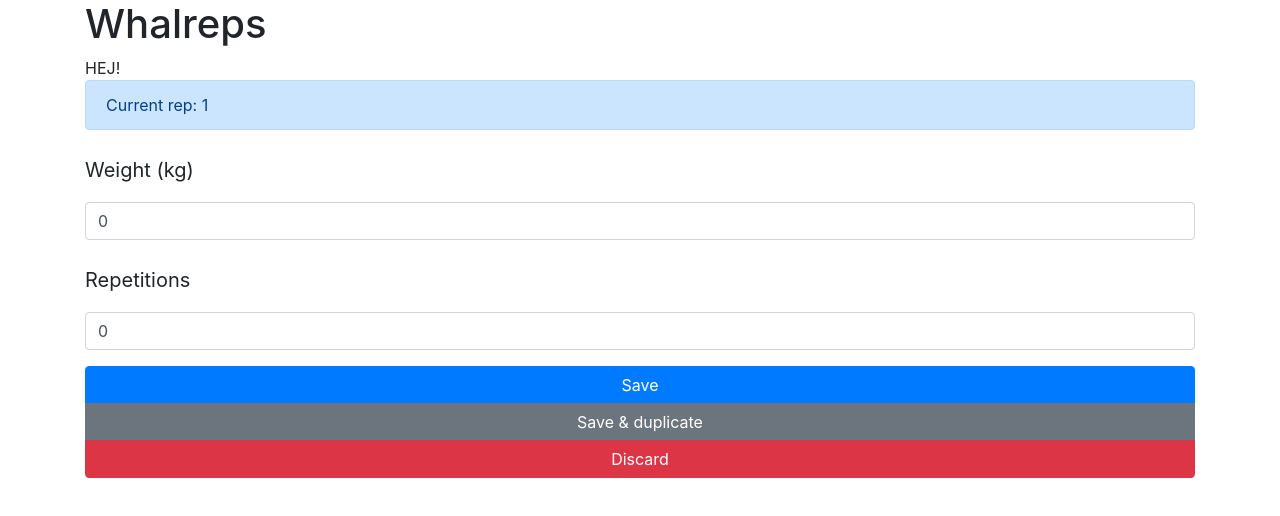
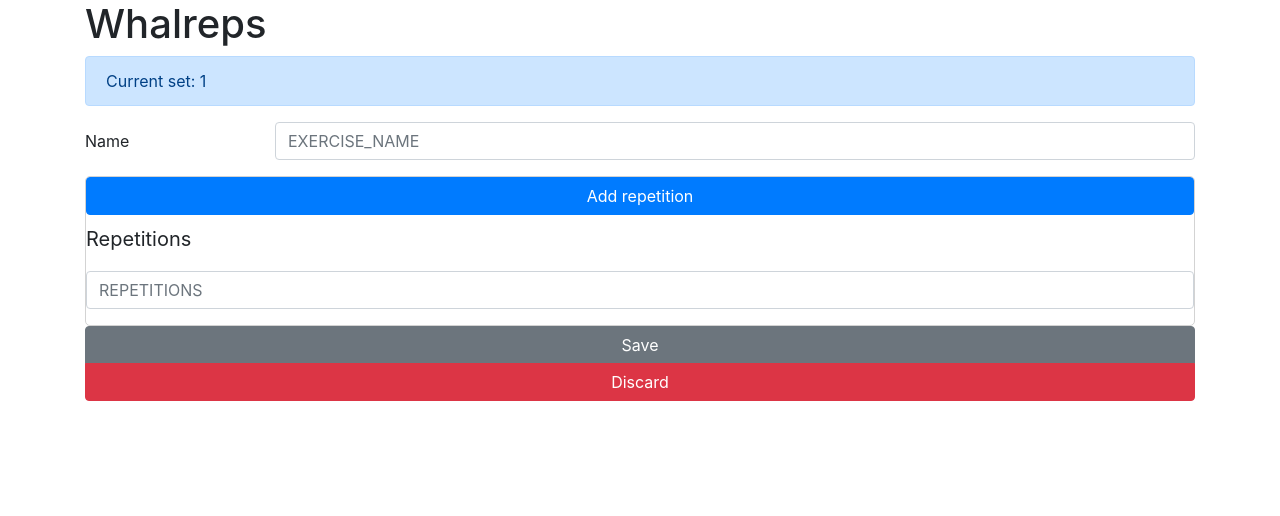
Before and after one commit to jwanglof/whalreps, a React (Create React App) app: page / in a window 1280 px wide. Shown: the top 516 px of the page. Built offline with nearby package versions, Linux system fonts and the light colour scheme; the HTML template or start-up script is replaced by a standard one.

Commit message:
Stuff, etc.. Too tired

```diff
--- a/src/actions/creators/repetition.js
+++ b/src/actions/creators/repetition.js
@@ -1,5 +1,6 @@
 import {
   ADD_REPETITION,
+  GET_EMPTY_REPETITION_WITH_ID,
   INCREASE_REPETITION_ID,
   REMOVE_REPETITION
 } from "../types/repetition";
@@ -15,3 +16,7 @@ export function removeRepetition(index) {
 export function increaseRepetitionId() {
   return { type: INCREASE_REPETITION_ID };
 }
+
+export function getEmptyRepetitionWithId() {
+  return { type: GET_EMPTY_REPETITION_WITH_ID };
+}
--- a/src/actions/types/repetition.js
+++ b/src/actions/types/repetition.js
@@ -1,3 +1,4 @@
 export const ADD_REPETITION = "ADD_REPETITION";
 export const REMOVE_REPETITION = "REMOVE_REPETITION";
 export const INCREASE_REPETITION_ID = "INCREASE_REPETITION_ID";
+export const GET_EMPTY_REPETITION_WITH_ID = "GET_EMPTY_REPETITION_WITH_ID";
--- a/src/components/App.js
+++ b/src/components/App.js
@@ -10,7 +10,7 @@ class App extends Component {
           <h1>Whalreps</h1>
         </header>
         <NewSetConnected />
-        <NewRepetitionConnected />
+        {/*<NewRepetitionConnected />*/}
       </div>
     );
   }
--- /dev/null
+++ b/src/components/new-set/NewSet.css
@@ -0,0 +1,4 @@
+.NewSet {
+  border: 1px solid lightgray;
+  border-radius: 5px;
+}
--- a/src/components/new-set/NewSet.js
+++ b/src/components/new-set/NewSet.js
@@ -1,14 +1,133 @@
 import React, { Component } from "react";
 import { connect } from "react-redux";
+import {
+  Alert,
+  Button,
+  ButtonGroup,
+  Col,
+  Form,
+  FormGroup,
+  Input,
+  Label
+} from "reactstrap";
+import { addRepetitionToSet } from "../../actions/creators/set";
+import { emptyRepetition } from "../../constants/repetition";
+import "./NewSet.css";
 
 class NewSet extends Component {
+  EXERCISE_NAME = "EXERCISE_NAME";
+  REPETITIONS = "REPETITIONS";
+
+  constructor() {
+    super();
+    this.state = this.getDefaultState();
+  }
+
+  getDefaultState = () => {
+    return {
+      [this.EXERCISE_NAME]: "",
+      [this.REPETITIONS]: []
+    };
+  };
+
+  onChange = event => {
+    const { name, value } = event.target;
+    this.setState({
+      [name]: value
+    });
+  };
+
+  addRepetition = () => {
+    // const { currentSetId } = this.props;
+    // this.REPETITIONS.push(this.getEmptyRepetition());
+    // this.props.addRepetitionToSet(currentSetId);
+
+    const currentRepetitions = this.state[this.REPETITIONS].slice(0);
+    currentRepetitions.push(this.getEmptyRepetition());
+
+    console.log(111, currentRepetitions);
+    this.setState({
+      [this.REPETITIONS]: currentRepetitions
+    });
+  };
+
+  getEmptyRepetition = () => {
+    return Object.assign({}, emptyRepetition);
+  };
+
   render() {
-    return <div>HEJ!</div>;
+    return (
+      <div>
+        <Alert color="primary">Current set: {this.props.currentSetId}</Alert>
+        <Form>
+          <FormGroup row>
+            <Label for={this.EXERCISE_NAME} xs={2}>
+              Name
+            </Label>
+            <Col xs={10}>
+              <Input
+                type="text"
+                name={this.EXERCISE_NAME}
+                id={this.EXERCISE_NAME}
+                placeholder={this.EXERCISE_NAME}
+                value={this.state[this.EXERCISE_NAME]}
+                onChange={this.onChange}
+              />
+            </Col>
+          </FormGroup>
+        </Form>
+
+        {/*<div>*/}
+        {/*{*/}
+        {/*this.state[this.REPETITIONS].length > 0 ?*/}
+        {/*this.state[this.REPETITIONS].map(r => r) :*/}
+        {/*null*/}
+        {/*}*/}
+        {/*</div>*/}
+
+        <div className="NewSet">
+          <Button color="primary" block onClick={this.addRepetition}>
+            Add repetition
+          </Button>
+
+          <FormGroup>
+            <Label for={this.REPETITIONS} size="lg">
+              Repetitions
+            </Label>
+            <Input
+              type="number"
+              name={this.REPETITIONS}
+              id={this.REPETITIONS}
+              placeholder={this.REPETITIONS}
+              value={this.state[this.REPETITIONS]}
+              onChange={this.onChange}
+            />
+          </FormGroup>
+        </div>
+
+        <ButtonGroup className="btn-block" vertical>
+          {/*<Button color="primary" onClick={this.addRepetition}>*/}
+          {/*Add repetition*/}
+          {/*</Button>*/}
+          <Button color="secondary">Save</Button>
+          <Button color="danger">Discard</Button>
+        </ButtonGroup>
+      </div>
+    );
   }
 }
 
+function mapDispatchToProps(dispatch) {
+  return {
+    addRepetitionToSet: setId => dispatch(addRepetitionToSet(setId))
+  };
+}
+
 function mapStateToProps(state) {
-  return {};
+  console.log(3333, state);
+  return {
+    currentSetId: state.set.currentSetId
+  };
 }
 
 export default connect(mapStateToProps)(NewSet);
--- /dev/null
+++ b/src/constants/repetition.js
@@ -0,0 +1,4 @@
+export const emptyRepetition = {
+  weight: 0,
+  repetitions: 0
+};
--- a/src/reducers/repetition.js
+++ b/src/reducers/repetition.js
@@ -8,6 +8,11 @@ import {
 const initialState = {
   repetitions: [],
   currentRepetitionId: 1
+};
+
+const emptyRepetition = {
+  weight: 0,
+  repetitions: 0
 };
 
 function repetition(state = initialState, action) {
@@ -32,6 +37,8 @@ function repetition(state = initialState, action) {
     case INCREASE_REPETITION_ID:
       clone.currentRepetitionId += 1;
       return clone;
+    case "GET_EMPTY_REPETITION_WITH_ID":
+      return clone;
     default:
       return clone;
   }
--- a/src/reducers/set.js
+++ b/src/reducers/set.js
@@ -30,6 +30,7 @@ function set(state = initialState, action) {
       return clone;
     case ADD_REPETITION_TO_SET:
       console.log("ADD_REPETITION_TO_SET", clone, action);
+
       return clone;
     default:
       return clone;
```
